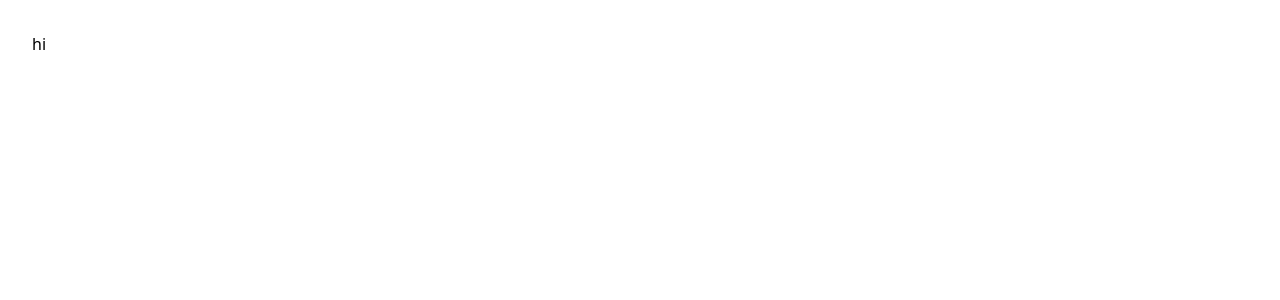
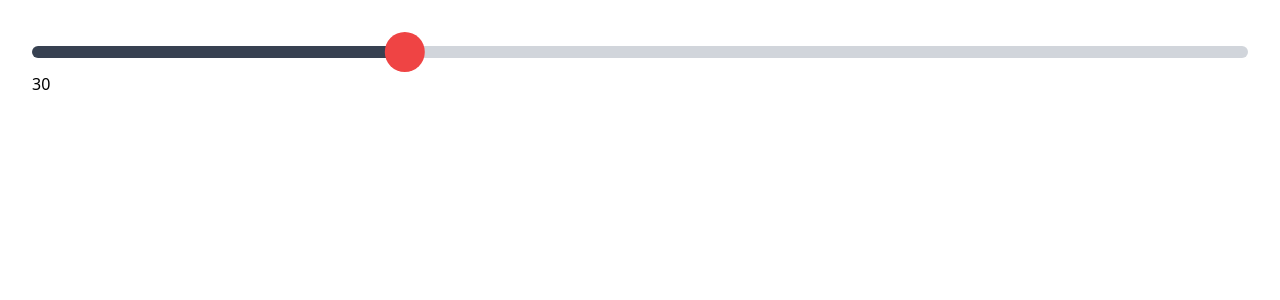
Before and after one commit to samselikoff/framer-motion-animated-slider, a React (Create React App) app: page / in a window 1280 px wide. Shown: the top 300 px of the page. Built offline with nearby package versions, Linux system fonts and the light colour scheme.

Commit message:
End of video

```diff
--- a/src/App.js
+++ b/src/App.js
@@ -1,7 +1,110 @@
+import {
+  animate,
+  motion,
+  useMotionTemplate,
+  useMotionValue,
+  useTransform,
+} from "framer-motion";
+import { useEffect, useRef, useState } from "react";
+
 export default function App() {
+  let min = 0;
+  let max = 100;
+  let [value, setValue] = useState(30);
+  let percent = value / (max - min);
+
+  let [dragging, setDragging] = useState(false);
+  let constraintsRef = useRef();
+  let handleRef = useRef();
+  let progressBarRef = useRef();
+  let handleSize = 40;
+  let handleX = useMotionValue(0);
+  let progress = useTransform(handleX, (v) => v + handleSize / 2);
+  let background = useMotionTemplate`linear-gradient(90deg, #374151 ${progress}px, #d1d5db 0)`;
+
+  function handleDrag() {
+    let handleBounds = handleRef.current.getBoundingClientRect();
+    let middleOfHandle = handleBounds.x + handleBounds.width / 2;
+    let progressBarBounds = progressBarRef.current.getBoundingClientRect();
+    let newProgress =
+      (middleOfHandle - progressBarBounds.x) / progressBarBounds.width;
+
+    setValue(newProgress * (max - min));
+  }
+
+  useEffect(() => {
+    let newProgress = value / (max - min);
+    let progressBarBounds = progressBarRef.current.getBoundingClientRect();
+
+    handleX.set(newProgress * progressBarBounds.width);
+  }, [handleX, max, min, value]);
+
   return (
     <div className="p-8">
-      <p>hi</p>
+      <div data-test="slider" className="relative flex flex-col justify-center">
+        <motion.div
+          data-test="slider-background"
+          className="absolute w-full h-3 rounded-full"
+          style={{ background }}
+        />
+
+        <div
+          data-test="slider-progress"
+          ref={progressBarRef}
+          className="absolute h-2"
+          style={{
+            left: handleSize / 2,
+            right: handleSize / 2,
+          }}
+        />
+
+        <div ref={constraintsRef}>
+          <motion.div
+            data-test="slider-handle"
+            ref={handleRef}
+            className="relative z-10 bg-red-500 rounded-full"
+            drag="x"
+            dragMomentum={false}
+            dragConstraints={constraintsRef}
+            dragElastic={0}
+            onDrag={handleDrag}
+            onDragStart={() => setDragging(true)}
+            onDragEnd={() => setDragging(false)}
+            onPointerDown={() => setDragging(true)}
+            onPointerUp={() => setDragging(false)}
+            animate={{
+              scale: dragging ? 2.5 : 1,
+            }}
+            style={{
+              width: handleSize,
+              height: handleSize,
+              x: handleX,
+            }}
+          />
+        </div>
+
+        <div
+          data-test="slider-clickable-area"
+          className="absolute w-full h-4"
+          onPointerDown={(event) => {
+            let { left, width } =
+              progressBarRef.current.getBoundingClientRect();
+            let position = event.pageX - left;
+            let newProgress = clamp(position / width, 0, 1);
+            let newValue = newProgress * (max - min);
+            setValue(newValue, min, max);
+            animate(handleX, newProgress * width);
+          }}
+        />
+      </div>
+
+      <motion.div animate={{ y: dragging && percent < 0.15 ? 20 : 0 }}>
+        {Math.floor(value * 100) / 100}
+      </motion.div>
     </div>
   );
 }
+
+function clamp(number, min, max) {
+  return Math.max(min, Math.min(number, max));
+}
```
